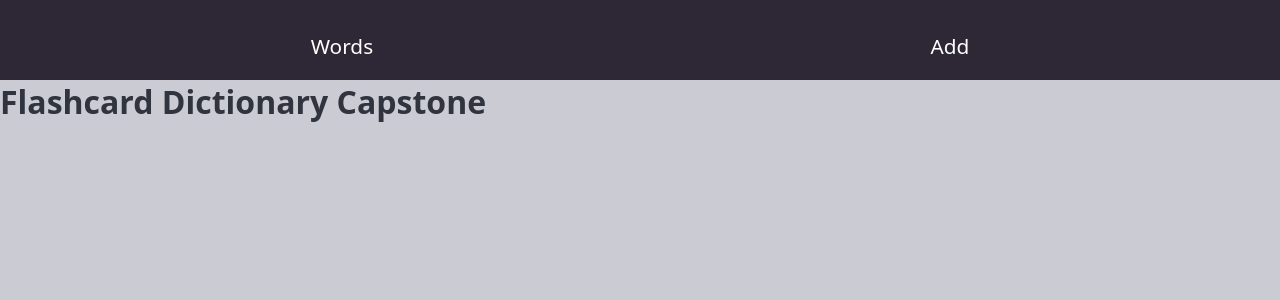
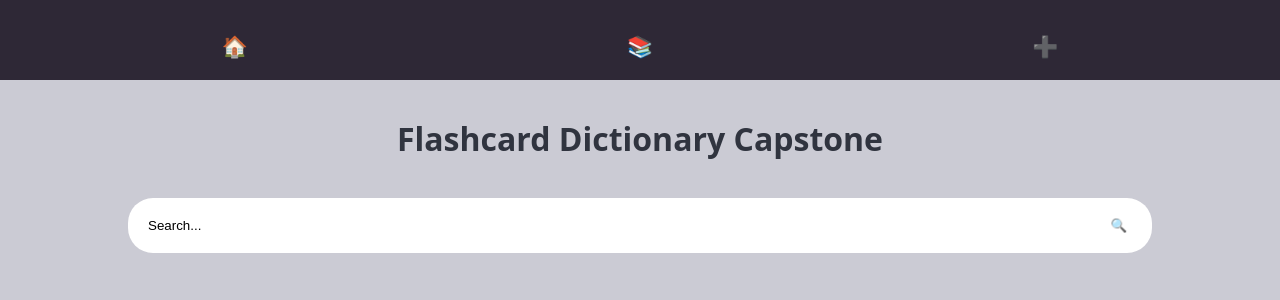
Before and after one commit to JudithRe/capstone-flashcard-dictionary, a Next.js app: page / in a window 1280 px wide. Shown: the top 300 px of the page. Built offline with nearby package versions, Linux system fonts and the light colour scheme.

Commit message:
create functional searchbar that filters word list

```diff
--- a/components/Navigation/index.js
+++ b/components/Navigation/index.js
@@ -7,10 +7,13 @@ export default function Navigation() {
     <nav>
       <StyledNavList>
         <li className="inherit-background-color">
-          <StyledNavigationLink href="/words">Words</StyledNavigationLink>
+          <StyledNavigationLink href="/">🏠</StyledNavigationLink>
         </li>
         <li className="inherit-background-color">
-          <StyledNavigationLink href="/add">Add</StyledNavigationLink>
+          <StyledNavigationLink href="/words">📚</StyledNavigationLink>
+        </li>
+        <li className="inherit-background-color">
+          <StyledNavigationLink href="/add">➕</StyledNavigationLink>
         </li>
       </StyledNavList>
     </nav>
--- /dev/null
+++ b/components/SearchBar/index.js
@@ -0,0 +1,76 @@
+import { styled } from "styled-components";
+import SearchResults from "../SearchResults";
+import { useState } from "react";
+
+function SearchBar({ query, setQuery, handleSearchInput, searchResults }) {
+  function handleSearchBarSubmit(event) {
+    event.preventDefault();
+    const form = event.target;
+
+    const formData = new FormData(form);
+    const searchQuery = Object.fromEntries(formData);
+
+    setQuery(searchQuery.searchInput);
+    handleSearchInput(searchQuery.searchInput);
+
+    form.reset();
+  }
+
+  //OnChange should still look up the words
+  function handleSearchBarOnInput(query) {
+    setQuery(query);
+    handleSearchInput(query);
+  }
+
+  return (
+    <>
+      <StyledSearchBarForm onSubmit={(event) => handleSearchBarSubmit(event)}>
+        <StyledSearchBar
+          onChange={(event) => handleSearchBarOnInput(event.target.value)}
+          type="text"
+          placeholder="Search..."
+          aria-label="search-bar"
+          name="searchInput"
+        />
+        <StyledSearchBarButton>🔍</StyledSearchBarButton>
+      </StyledSearchBarForm>
+      {query.length > 0 ? (
+        <SearchResults
+          searchResults={searchResults}
+          searchTerm={query}
+          handleSearchInput={handleSearchInput}
+        />
+      ) : (
+        ""
+      )}
+    </>
+  );
+}
+const StyledSearchBarForm = styled.form`
+  width: 80%;
+  display: flex;
+  align-self: center;
+  justify-content: space-between;
+  background-color: var(--white);
+  padding: 10px;
+  border-radius: 25px;
+`;
+
+const StyledSearchBar = styled.input`
+  background-color: inherit;
+  padding: 10px;
+  border: none;
+  width: 100%;
+
+  &::placeholder {
+    color: black;
+  }
+`;
+
+const StyledSearchBarButton = styled.button`
+  border: none;
+  background-color: transparent;
+  padding: 0 15px;
+`;
+
+export default SearchBar;
--- /dev/null
+++ b/components/SearchResults/index.js
@@ -0,0 +1,21 @@
+import { styled } from "styled-components";
+import EntriesContainer from "../EntriesContainer";
+
+function SearchResults({ searchResults, searchTerm }) {
+  return (
+    <>
+      <StyledResultDisplay>
+        {searchResults.length > 0
+          ? `${searchResults.length} results for "${searchTerm}"`
+          : `No results for "${searchTerm}"`}
+      </StyledResultDisplay>
+      <EntriesContainer wordList={searchResults} />
+    </>
+  );
+}
+
+const StyledResultDisplay = styled.p`
+  align-self: center;
+`;
+
+export default SearchResults;
--- a/components/StyledComponents/MainContent.js
+++ b/components/StyledComponents/MainContent.js
@@ -2,6 +2,9 @@ import { device } from "@/utils/globalValues";
 import { styled } from "styled-components";
 
 export const MainContent = styled.main`
+  display: flex;
+  flex-direction: column;
+  justify-content: center;
   margin-bottom: var(--footer-height);
 
   @media ${device.tablet} {
--- a/pages/_app.js
+++ b/pages/_app.js
@@ -2,9 +2,13 @@ import { useState } from "react";
 import GlobalStyle from "../styles";
 import { dummyData } from "./api/dummyData";
 import Layout from "@/components/Layout";
+import * as wanakana from "wanakana";
+import { convertToKana } from "@/utils/helperFunctions";
 
 export default function App({ Component, pageProps }) {
   const [wordList, setWordList] = useState(dummyData);
+  const [query, setQuery] = useState("");
+  const [searchResults, setSearchResults] = useState([]);
 
   function handleAddEntry({ newEntry }) {
     const { japaneseInput, reading, englishInput } = newEntry;
@@ -19,7 +23,7 @@ export default function App({ Component, pageProps }) {
       ],
       senses: [
         {
-          english_definitions: [englishInput],
+          english_definitions: englishInput.split(", "),
         },
       ],
 
@@ -37,12 +41,51 @@ export default function App({ Component, pageProps }) {
     setWordList([newEntryObject, ...wordList]);
   }
 
+  function handleSearchInput(query) {
+    const searchedRegex = new RegExp(query, "i");
+
+    //Check for input types
+    if (!wanakana.isKana(query)) {
+      const englishResults = wordList.filter((item) =>
+        searchedRegex.test(item.senses[0].english_definitions)
+      );
+
+      //Search for words that have a reading in Kana with the same spelling
+      const japaneseRegEx = new RegExp(convertToKana(query), "i");
+      const japaneseResults = wordList.filter((item) =>
+        japaneseRegEx.test(item.japanese[0].reading)
+      );
+
+      setSearchResults([...englishResults, ...japaneseResults]);
+    }
+
+    //If all Kana only search Reading
+    if (wanakana.isKana(query)) {
+      const results = wordList.filter((item) =>
+        searchedRegex.test(item.japanese[0].reading)
+      );
+      setSearchResults(results);
+    }
+
+    //If Kanjis are included search Japanese Definition
+    if (wanakana.isKanji(query) || wanakana.isMixed(query)) {
+      const results = wordList.filter((item) =>
+        searchedRegex.test(item.japanese[0].word)
+      );
+      setSearchResults(results);
+    }
+  }
+
   return (
     <>
       <GlobalStyle />
       <Component
         wordList={wordList}
         handleAddEntry={handleAddEntry}
+        query={query}
+        setQuery={setQuery}
+        handleSearchInput={handleSearchInput}
+        searchResults={searchResults}
         {...pageProps}
       />
       <Layout />
--- a/pages/index.js
+++ b/pages/index.js
@@ -1,9 +1,23 @@
+import Heading from "@/components/PageHeading";
+import SearchBar from "@/components/SearchBar";
+
 import { MainContent } from "@/components/StyledComponents/MainContent";
 
-export default function HomePage() {
+export default function HomePage({
+  query,
+  setQuery,
+  searchResults,
+  handleSearchInput,
+}) {
   return (
     <MainContent>
-      <h1>Flashcard Dictionary Capstone</h1>
+      <Heading PageTitle="Flashcard Dictionary Capstone" />
+      <SearchBar
+        query={query}
+        setQuery={setQuery}
+        handleSearchInput={handleSearchInput}
+        searchResults={searchResults}
+      />
     </MainContent>
   );
 }
```
